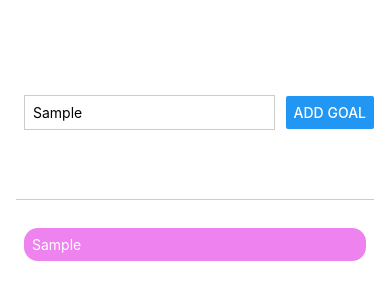
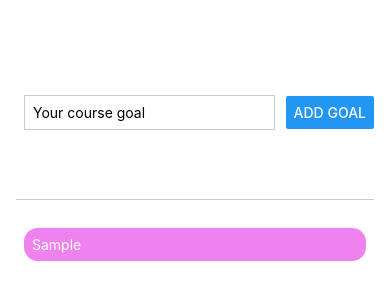
Before and after one commit to NLH-Gnext/goal-native, a React Native app: screen / in a window 390 px wide. Both pictures are taken after typing "Sample" into the empty fields and a click on the button "ADD GOAL". Shown: the top 300 px of the page. Built offline with nearby package versions, Linux system fonts and the light colour scheme.

Commit message:
split_component delete android_ripple

```diff
--- a/App.js
+++ b/App.js
@@ -1,44 +1,34 @@
 import { useState } from "react";
-import {
-  StyleSheet,
-  Text,
-  TextInput,
-  View,
-  Button,
-  ScrollView,
-  FlatList,
-} from "react-native";
+import { StyleSheet, View, FlatList } from "react-native";
+import GoalsItem from "./components/GoalsItem";
+import GoalsInput from "./components/GoalsInput";
 
 export default function App() {
-  const [enteredGoalText, setEnteredGoalText] = useState("");
   const [courseGoals, setCourseGoals] = useState([]);
 
-  const goalInputHandler = (enteredText) => {
-    setEnteredGoalText(enteredText);
-  };
-  const addGoalHandler = () => {
+  const addGoalHandler = (enteredGoalText) => {
     setCourseGoals((prevCoureseGoals) => [
       ...prevCoureseGoals,
       { text: enteredGoalText, id: Math.random().toString() },
     ]);
   };
+  const deleteGoalHandler = (id) => {
+    setCourseGoals((prevCoureseGoals) =>
+      prevCoureseGoals.filter((goal) => goal.id !== id)
+    );
+  };
   return (
     <View style={styles.appContainer}>
-      <View style={styles.inputContainer}>
-        <TextInput
-          style={styles.textInput}
-          placeholder="Your course goal"
-          onChangeText={goalInputHandler}
-        />
-        <Button title="Add Goal" onPress={addGoalHandler} />
-      </View>
+      <GoalsInput onAddGoal={addGoalHandler} />
       <View style={styles.goalsContainer}>
         <FlatList
           data={courseGoals}
-          renderItem={({ item }) => (
-            <View style={styles.goalItem}>
-              <Text style={styles.goalText}>{item.text}</Text>
-            </View>
+          renderItem={(itemData) => (
+            <GoalsItem
+              text={itemData.item.text}
+              id={itemData.item.id}
+              onDeleteItem={deleteGoalHandler}
+            />
           )}
           keyExtractor={(item) => item.id}
         />
@@ -53,33 +43,7 @@ const styles = StyleSheet.create({
     paddingTop: 50,
     paddingHorizontal: 16,
   },
-  inputContainer: {
-    flex: 1,
-    flexDirection: "row",
-    justifyContent: "space-between",
-    alignItems: "center",
-    paddingBottom: 24,
-    borderBottomWidth: 1,
-    borderBottomColor: "#ccc",
-    marginBottom: 20,
-  },
-  textInput: {
-    borderWidth: 1,
-    borderColor: "#ccc",
-    width: "70%",
-    padding: 8,
-    margin: 8,
-  },
   goalsContainer: {
     flex: 5,
   },
-  goalItem: {
-    padding: 8,
-    margin: 8,
-    backgroundColor: "violet",
-    borderRadius: 14,
-  },
-  goalText: {
-    color: "white",
-  },
 });
--- /dev/null
+++ b/components/GoalsInput.js
@@ -0,0 +1,47 @@
+import { useState } from "react";
+import { StyleSheet, TextInput, View, Button } from "react-native";
+
+const GoalsInput = ({ onAddGoal }) => {
+  const [enteredGoalText, setEnteredGoalText] = useState("");
+
+  const goalInputHandler = (enteredText) => {
+    setEnteredGoalText(enteredText);
+  };
+  const addGoalHandler = () => {
+    onAddGoal(enteredGoalText);
+    setEnteredGoalText("");
+  };
+  return (
+    <View style={styles.inputContainer}>
+      <TextInput
+        style={styles.textInput}
+        placeholder="Your course goal"
+        onChangeText={goalInputHandler}
+        value={enteredGoalText}
+      />
+      <Button title="Add Goal" onPress={addGoalHandler} />
+    </View>
+  );
+};
+
+export default GoalsInput;
+
+const styles = StyleSheet.create({
+  inputContainer: {
+    flex: 1,
+    flexDirection: "row",
+    justifyContent: "space-between",
+    alignItems: "center",
+    paddingBottom: 24,
+    borderBottomWidth: 1,
+    borderBottomColor: "#ccc",
+    marginBottom: 20,
+  },
+  textInput: {
+    borderWidth: 1,
+    borderColor: "#ccc",
+    width: "70%",
+    padding: 8,
+    margin: 8,
+  },
+});
--- /dev/null
+++ b/components/GoalsItem.js
@@ -0,0 +1,31 @@
+import { Pressable, StyleSheet, Text, View } from "react-native";
+const GoalsItem = ({ text, onDeleteItem, id }) => {
+  return (
+    <View style={styles.goalItem}>
+      <Pressable
+        android_ripple={{ color: "#jjj" }}
+        onPress={onDeleteItem.bind(this, id)}
+        style={({pressed})=>pressed && styles.pressedItem}
+      >
+        <Text style={styles.goalText}>{text}</Text>
+      </Pressable>
+    </View>
+  );
+};
+
+export default GoalsItem;
+
+const styles = StyleSheet.create({
+  goalItem: {
+    margin: 8,
+    backgroundColor: "violet",
+    borderRadius: 14,
+  },
+  goalText: {
+    padding: 8,
+    color: "white",
+  },
+  pressedItem:{
+    opacity : 0.4
+  }
+});
```
